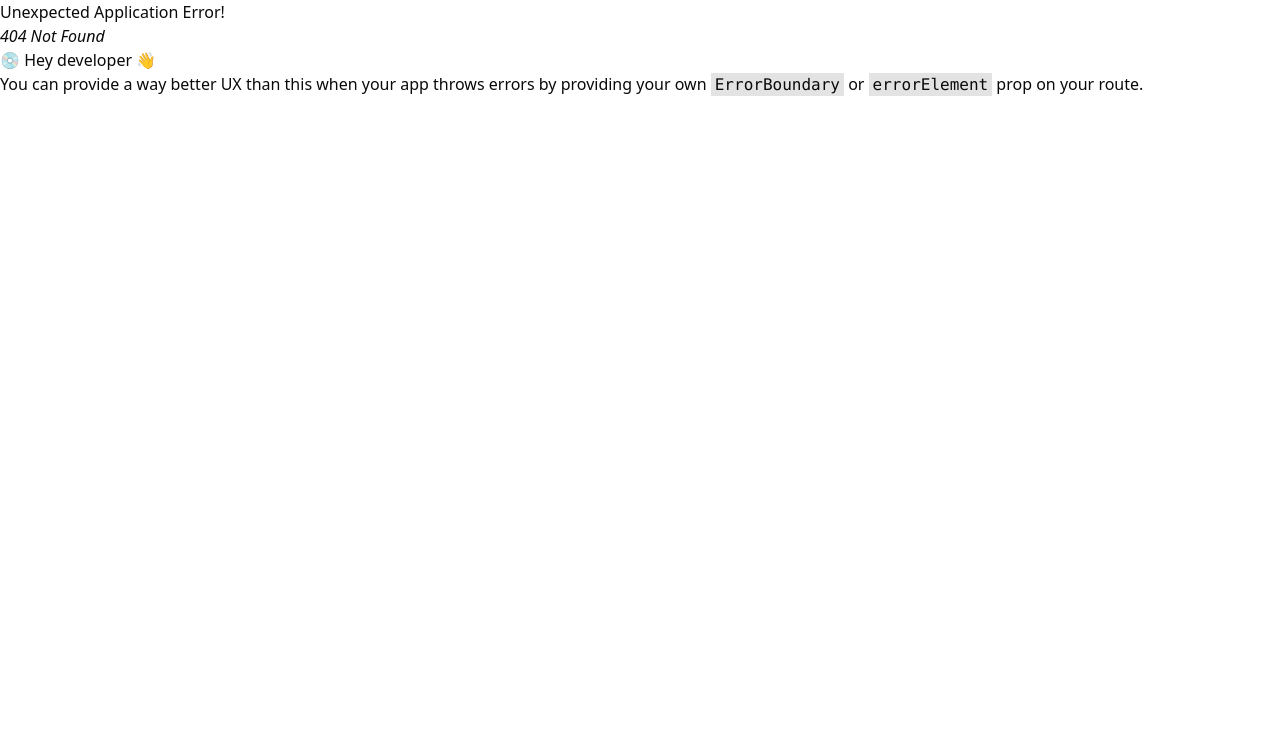
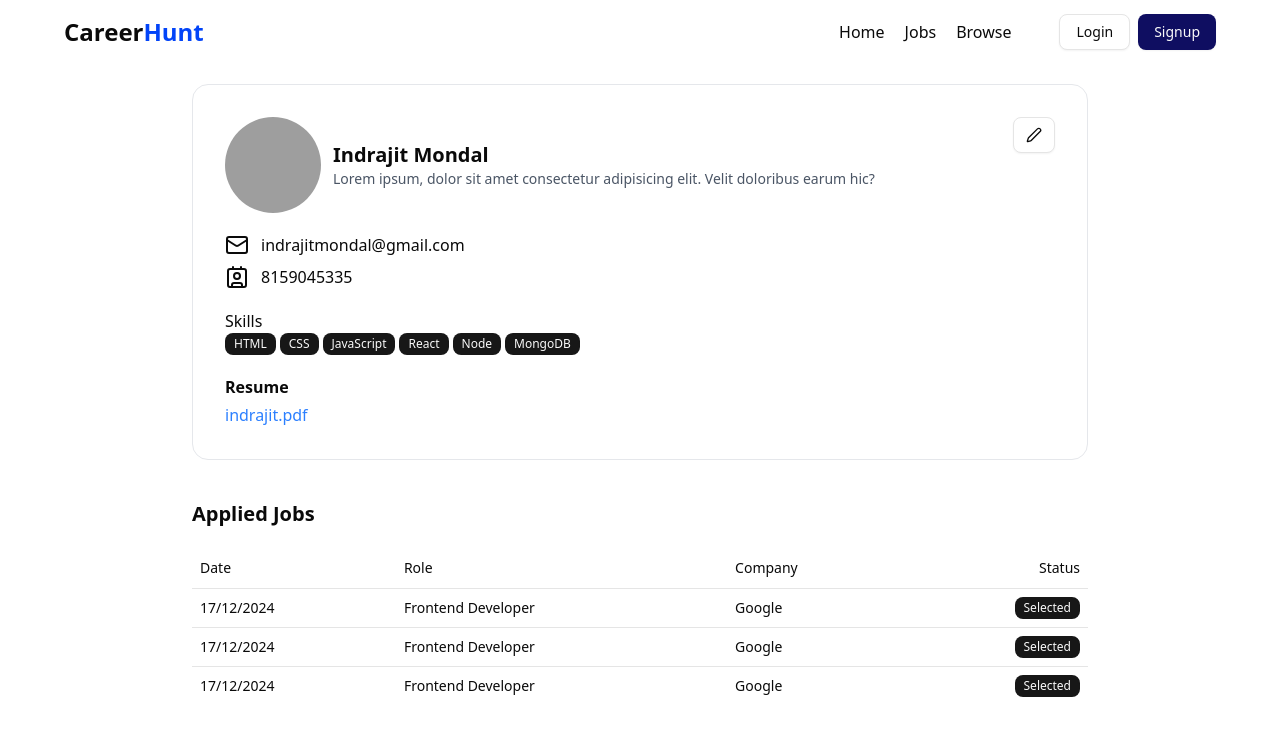
Before and after one commit to GeruIndu/CareerHunt, a React (Vite) app in the folder frontend/: page /profile in a window 1280 px wide. Before the commit this address had no page. Shown: the top 736 px of the page. Built offline with nearby package versions, Linux system fonts and the light colour scheme; grey boxes are pictures that could not be loaded.

Commit message:
Browse, userProfile added

```diff
--- /dev/null
+++ b/frontend/src/components/AppliedJobTable.jsx
@@ -0,0 +1,34 @@
+import React from 'react'
+import { Table, TableBody, TableCell, TableHead, TableHeader, TableRow } from './ui/table'
+import { Badge } from './ui/badge'
+
+const AppliedJobTable = () => {
+    return (
+        <div>
+            <Table>
+                <TableHeader>
+                    <TableRow>
+                        <TableHead>Date</TableHead>
+                        <TableHead>Role</TableHead>
+                        <TableHead>Company</TableHead>
+                        <TableHead className='text-right'>Status</TableHead>
+                    </TableRow>
+                </TableHeader>
+                <TableBody>
+                    {
+                        [1, 2, 4,].map((item, index) => (
+                            <TableRow key={index}>
+                                <TableCell>17/12/2024</TableCell>
+                                <TableCell>Frontend Developer</TableCell>
+                                <TableCell>Google</TableCell>
+                                <TableCell className='text-right'><Badge>Selected</Badge></TableCell>
+                            </TableRow>
+                        )
+                        )}
+                </TableBody>
+            </Table>
+        </div>
+    )
+}
+
+export default AppliedJobTable
--- /dev/null
+++ b/frontend/src/components/Browse.jsx
@@ -0,0 +1,25 @@
+import React from 'react'
+import Navbar from './shared/navbar'
+import JobCard from './JobCard'
+
+const randomJobs = [1, 3, 4]
+
+const Browse = () => {
+    return (
+        <div>
+            <Navbar />
+            <div className='max-w-6xl mx-auto'>
+                <h1 className='font-bold text-xl my-5'>Search Results (3)</h1>
+                <div className='grid grid-cols-3 gap-4'>
+                    {
+                        randomJobs.map(() => {
+                            return <JobCard />
+                        })
+                    }
+                </div>
+            </div>
+        </div>
+    )
+}
+
+export default Browse
--- /dev/null
+++ b/frontend/src/components/Profile.jsx
@@ -0,0 +1,66 @@
+import React from 'react'
+import Navbar from './shared/navbar'
+import { Avatar, AvatarImage } from './ui/avatar'
+import { Button } from './ui/button'
+import { Contact, Mail, Pen } from 'lucide-react'
+import { Badge } from './ui/badge'
+import { Label } from './ui/label'
+import AppliedJobTable from './AppliedJobTable'
+
+const skillList = ['HTML', 'CSS', 'JavaScript', 'React', 'Node', 'MongoDB'];
+
+const Profile = () => {
+    const isResume = true;
+
+    return (
+        <div>
+            <Navbar />
+            <div className='max-w-4xl mx-auto bg-white border border-gray-200 rounded-2xl my-5 p-8'>
+                <div className='flex justify-between'>
+                    <div className='flex items-center gap-3'>
+                        <Avatar className='h-24 w-24'>
+                            <AvatarImage src='https://www.shutterstock.com/image-vector/circle-line-simple-design-logo-600nw-2174926871.jpg' />
+                        </Avatar>
+                        <div>
+                            <h1 className='font-bold text-xl'>Indrajit Mondal</h1>
+                            <p className='text-sm text-gray-600'>Lorem ipsum, dolor sit amet consectetur adipisicing elit. Velit doloribus earum hic?</p>
+                        </div>
+                    </div>
+                    <Button className='text-right' variant='outline'><Pen /></Button>
+                </div>
+                <div className="my-5">
+                    <div className='flex items-center gap-3 my-2'>
+                        <Mail />
+                        <span>indrajitmondal@gmail.com</span>
+                    </div>
+                    <div className='flex items-center gap-3 my-2'>
+                        <Contact />
+                        <span>8159045335</span>
+                    </div>
+                </div>
+                <div>
+                    <h1>Skills</h1>
+                    <div className='flex items-center gap-1'>
+                        {
+                            skillList.length ? skillList.map((skill, index) => {
+                                return <Badge key={index}>{skill}</Badge>
+                            }) : <span>NA</span>
+                        }
+                    </div>
+                </div>
+                <div className='grid w-full max-w-sm items-center gap-1 mt-5'>
+                    <Label className='text-md font-bold'>Resume</Label>
+                    {
+                        isResume ? <a target='_blank' href="https://github.com/geruindu" className='w-full text-blue-500 hover:underline cursor-pointer'>indrajit.pdf</a> : <span>NA</span>
+                    }
+                </div>
+            </div>
+            <div className='max-w-4xl mx-auto bg-white rounded-2xl mb-10'>
+                <h1 className='font-bold text-xl py-5'>Applied Jobs</h1>
+                <AppliedJobTable />
+            </div>
+        </div>
+    )
+}
+
+export default Profile
--- a/frontend/src/components/auth/Login.jsx
+++ b/frontend/src/components/auth/Login.jsx
@@ -9,7 +9,7 @@
 import { toast } from 'sonner'
 import { USER_API_END_POINT } from '@/utils/constant'
 import { useDispatch, useSelector } from 'react-redux'
-import { setLoading } from '@/store/authSlice'
+import { setAuthUser, setLoading } from '@/store/authSlice'
 import { Loader2 } from 'lucide-react'
 
 const Login = () => {
@@ -41,6 +41,7 @@
             });
 
             if (res.data.success) {
+                dispatch(setAuthUser(res.data.user));
                 navigate('/');
                 toast.success(res.data.message);
             }
--- a/frontend/src/components/shared/navbar.jsx
+++ b/frontend/src/components/shared/navbar.jsx
@@ -4,9 +4,10 @@
 import { Button } from '../ui/button';
 import { LogOut, User2 } from 'lucide-react';
 import { Link } from 'react-router-dom';
+import { useSelector } from 'react-redux';
 
 const Navbar = () => {
-  const user = false;
+  const { user } = useSelector(store => store.auth);
 
   return (
     <div className='bg-white'>
@@ -45,7 +46,7 @@
                 <div className='flex flex-col my-2 text-gray-500'>
                   <div className='flex w-fit items-center gap-2 cursor-pointer outline-none'>
                     <User2 />
-                    <Button variant='link'>View Profile</Button>
+                    <Button variant='link'><Link to='/profile'>View Profile</Link></Button>
                   </div>
                   <div className='flex w-fit items-center gap-2'>
                     <LogOut />
--- /dev/null
+++ b/frontend/src/components/ui/table.jsx
@@ -0,0 +1,121 @@
+import * as React from "react"
+
+import { cn } from "@/lib/utils"
+
+function Table({
+  className,
+  ...props
+}) {
+  return (
+    <div data-slot="table-container" className="relative w-full overflow-x-auto">
+      <table
+        data-slot="table"
+        className={cn("w-full caption-bottom text-sm", className)}
+        {...props} />
+    </div>
+  );
+}
+
+function TableHeader({
+  className,
+  ...props
+}) {
+  return (
+    <thead
+      data-slot="table-header"
+      className={cn("[&_tr]:border-b", className)}
+      {...props} />
+  );
+}
+
+function TableBody({
+  className,
+  ...props
+}) {
+  return (
+    <tbody
+      data-slot="table-body"
+      className={cn("[&_tr:last-child]:border-0", className)}
+      {...props} />
+  );
+}
+
+function TableFooter({
+  className,
+  ...props
+}) {
+  return (
+    <tfoot
+      data-slot="table-footer"
+      className={cn("bg-muted/50 border-t font-medium [&>tr]:last:border-b-0", className)}
+      {...props} />
+  );
+}
+
+function TableRow({
+  className,
+  ...props
+}) {
+  return (
+    <tr
+      data-slot="table-row"
+      className={cn(
+        "hover:bg-muted/50 data-[state=selected]:bg-muted border-b transition-colors",
+        className
+      )}
+      {...props} />
+  );
+}
+
+function TableHead({
+  className,
+  ...props
+}) {
+  return (
+    <th
+      data-slot="table-head"
+      className={cn(
+        "text-foreground h-10 px-2 text-left align-middle font-medium whitespace-nowrap [&:has([role=checkbox])]:pr-0 [&>[role=checkbox]]:translate-y-[2px]",
+        className
+      )}
+      {...props} />
+  );
+}
+
+function TableCell({
+  className,
+  ...props
+}) {
+  return (
+    <td
+      data-slot="table-cell"
+      className={cn(
+        "p-2 align-middle whitespace-nowrap [&:has([role=checkbox])]:pr-0 [&>[role=checkbox]]:translate-y-[2px]",
+        className
+      )}
+      {...props} />
+  );
+}
+
+function TableCaption({
+  className,
+  ...props
+}) {
+  return (
+    <caption
+      data-slot="table-caption"
+      className={cn("text-muted-foreground mt-4 text-sm", className)}
+      {...props} />
+  );
+}
+
+export {
+  Table,
+  TableHeader,
+  TableBody,
+  TableFooter,
+  TableHead,
+  TableRow,
+  TableCell,
+  TableCaption,
+}
--- a/frontend/src/store/authSlice.js
+++ b/frontend/src/store/authSlice.js
@@ -3,14 +3,18 @@
 const authSlice = createSlice({
     name: 'auth',
     initialState: {
-        loading: false
+        loading: false,
+        user: null
     },
     reducers: {
         setLoading: (state, action) => {
             state.loading = action.payload;
-        }
+        },
+        setAuthUser: (state, action) => {
+            state.user = action.payload;
+        },
     }
 })
 
-export const { setLoading } = authSlice.actions;
+export const { setLoading, setAuthUser } = authSlice.actions;
 export default authSlice;
```
Also changed, not shown: frontend/src/App.jsx (+10 -0 lines).
